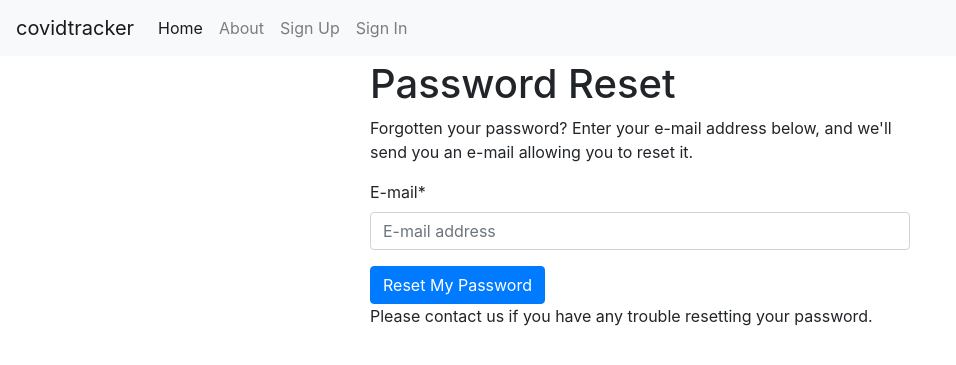
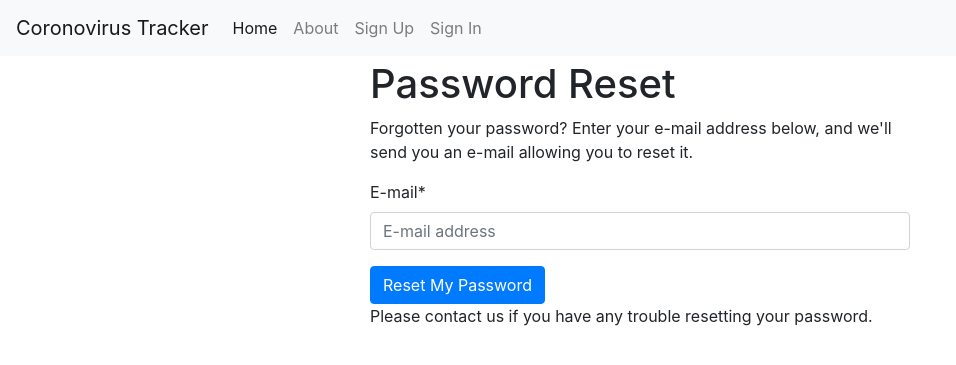
Before and after one commit to tyrozz/covid19-tracker, a Django app: page /accounts/password/reset/ in a window 1280 px wide. Shown: the top 365 px of the page, without its empty margins (0-956 px from the left). Run offline with Django 3.2, Linux system fonts and the light colour scheme; some libraries are stand-ins or nearby versions.

Commit message:
base html updated

```diff
--- a/covidtracker/templates/base.html
+++ b/covidtracker/templates/base.html
@@ -58,7 +58,7 @@
         <button class="navbar-toggler navbar-toggler-right" type="button" data-toggle="collapse" data-target="#navbarSupportedContent" aria-controls="navbarSupportedContent" aria-expanded="false" aria-label="Toggle navigation">
           <span class="navbar-toggler-icon"></span>
         </button>
-        <a class="navbar-brand" href="{% url 'home' %}">covidtracker</a>
+        <a class="navbar-brand" href="{% url 'home' %}">Coronovirus Tracker</a>
 
         <div class="collapse navbar-collapse" id="navbarSupportedContent">
           <ul class="navbar-nav mr-auto">
@@ -102,7 +102,7 @@
       {% endif %}
 
       {% block content %}
-        <p>Use this document as a way to quick start any new project.</p>
+        <p></p>
       {% endblock content %}
 
     </div> <!-- /container -->
```
